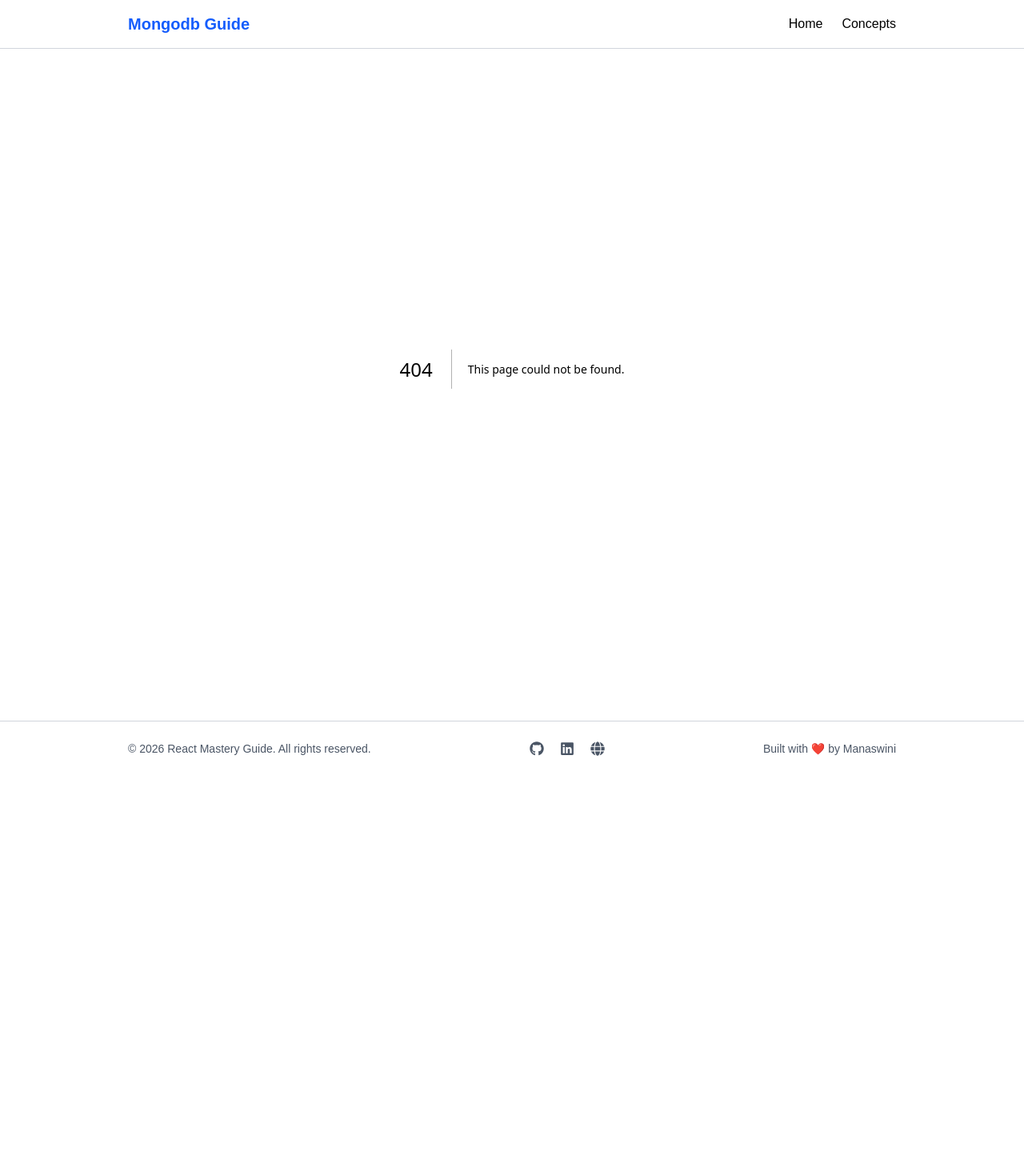
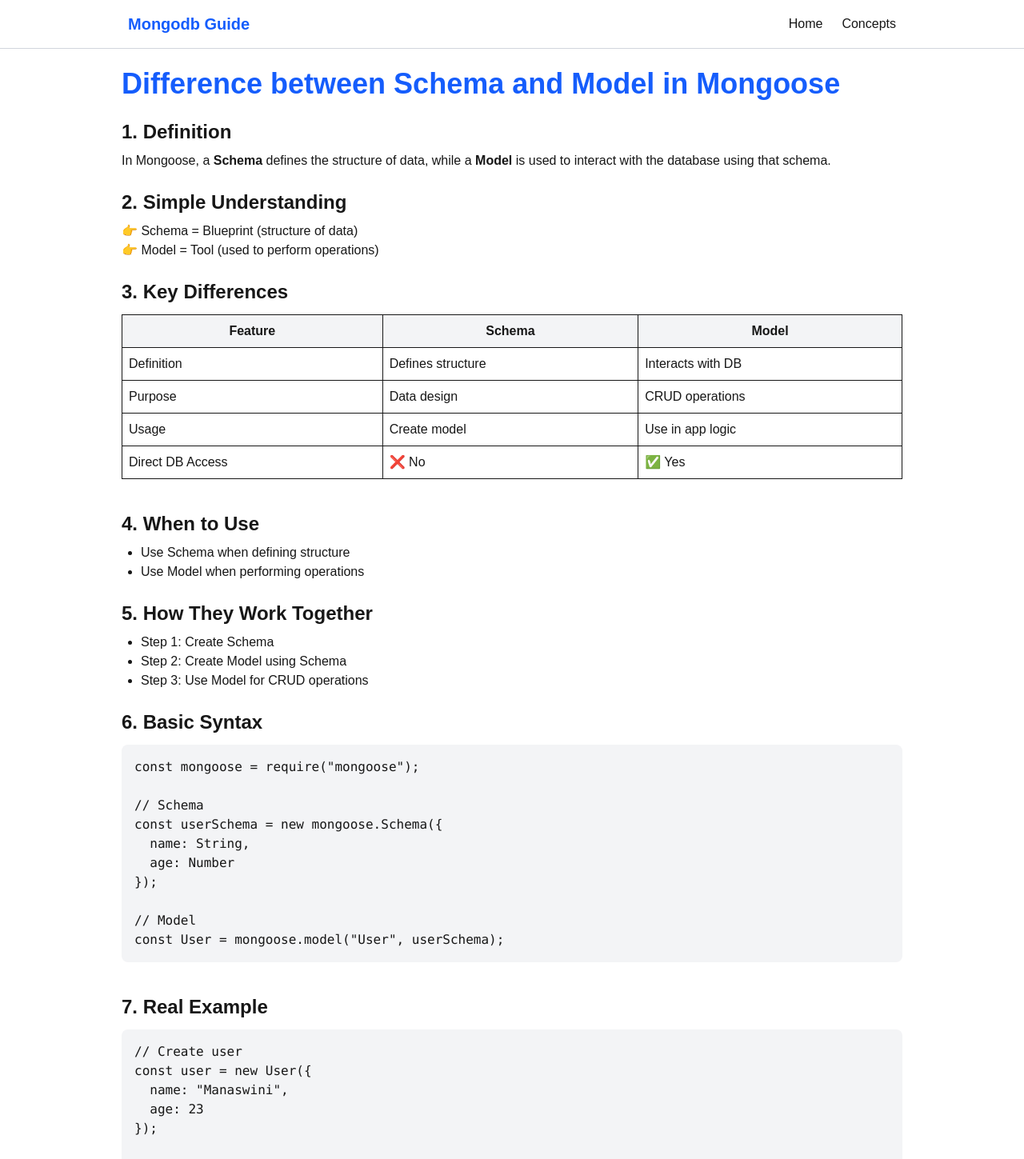
Before and after one commit to Monisasmal/MongoDB-Concept, a Next.js app: page /concepts/SchemaVsModelMongoose in a window 1280 px wide. Before the commit this address had no page. Shown: the top 1449 px of the page at 80% size. Before the commit the page ends 970 px from the top, so only its background shows below. Built offline with nearby package versions, Linux system fonts and the light colour scheme.

Commit message:
update concept

```diff
--- /dev/null
+++ b/src/app/concepts/SchemaVsModelMongoose/page.tsx
@@ -0,0 +1,154 @@
+export default function SchemaVsModelMongoose() {
+  return (
+    <div className="max-w-5xl mx-auto p-6">
+
+      <h1 className="text-4xl font-bold text-blue-600 mb-6">
+        Difference between Schema and Model in Mongoose
+      </h1>
+
+      {/* Definition */}
+      <section className="mb-6">
+        <h2 className="text-2xl font-semibold mb-2">1. Definition</h2>
+        <p>
+          In Mongoose, a <strong>Schema</strong> defines the structure of data,
+          while a <strong>Model</strong> is used to interact with the database
+          using that schema.
+        </p>
+      </section>
+
+      {/* Simple Understanding */}
+      <section className="mb-6">
+        <h2 className="text-2xl font-semibold mb-2">2. Simple Understanding</h2>
+        <p>
+          👉 Schema = Blueprint (structure of data)
+          <br />
+          👉 Model = Tool (used to perform operations)
+        </p>
+      </section>
+
+      {/* Key Differences */}
+      <section className="mb-10">
+        <h2 className="text-2xl font-semibold mb-3">3. Key Differences</h2>
+
+        <table className="w-full border border-gray-300">
+          <thead>
+            <tr className="bg-gray-100">
+              <th className="border p-2">Feature</th>
+              <th className="border p-2">Schema</th>
+              <th className="border p-2">Model</th>
+            </tr>
+          </thead>
+          <tbody>
+            <tr>
+              <td className="border p-2">Definition</td>
+              <td className="border p-2">Defines structure</td>
+              <td className="border p-2">Interacts with DB</td>
+            </tr>
+            <tr>
+              <td className="border p-2">Purpose</td>
+              <td className="border p-2">Data design</td>
+              <td className="border p-2">CRUD operations</td>
+            </tr>
+            <tr>
+              <td className="border p-2">Usage</td>
+              <td className="border p-2">Create model</td>
+              <td className="border p-2">Use in app logic</td>
+            </tr>
+            <tr>
+              <td className="border p-2">Direct DB Access</td>
+              <td className="border p-2">❌ No</td>
+              <td className="border p-2">✅ Yes</td>
+            </tr>
+          </tbody>
+        </table>
+      </section>
+
+      {/* When */}
+      <section className="mb-6">
+        <h2 className="text-2xl font-semibold mb-2">4. When to Use</h2>
+        <ul className="list-disc ml-6">
+          <li>Use Schema when defining structure</li>
+          <li>Use Model when performing operations</li>
+        </ul>
+      </section>
+
+      {/* How */}
+      <section className="mb-6">
+        <h2 className="text-2xl font-semibold mb-2">5. How They Work Together</h2>
+        <ul className="list-disc ml-6">
+          <li>Step 1: Create Schema</li>
+          <li>Step 2: Create Model using Schema</li>
+          <li>Step 3: Use Model for CRUD operations</li>
+        </ul>
+      </section>
+
+      {/* Syntax */}
+      <section className="mb-10">
+        <h2 className="text-2xl font-semibold mb-3">6. Basic Syntax</h2>
+
+        <pre className="bg-gray-100 p-4 rounded-lg overflow-x-auto">
+{`const mongoose = require("mongoose");
+
+// Schema
+const userSchema = new mongoose.Schema({
+  name: String,
+  age: Number
+});
+
+// Model
+const User = mongoose.model("User", userSchema);`}
+        </pre>
+      </section>
+
+      {/* Real Example */}
+      <section className="mb-10">
+        <h2 className="text-2xl font-semibold mb-3">7. Real Example</h2>
+
+        <pre className="bg-gray-100 p-4 rounded-lg overflow-x-auto">
+{`// Create user
+const user = new User({
+  name: "Manaswini",
+  age: 23
+});
+
+user.save();
+
+// Fetch users
+User.find().then(data => console.log(data));`}
+        </pre>
+      </section>
+
+      {/* Explanation */}
+      <section className="mb-6">
+        <h2 className="text-2xl font-semibold mb-2">8. Explanation</h2>
+        <ul className="list-disc ml-6">
+          <li>Schema defines data fields</li>
+          <li>Model uses schema to interact with DB</li>
+          <li>Model performs CRUD operations</li>
+        </ul>
+      </section>
+
+      {/* Advantages */}
+      <section className="mb-6">
+        <h2 className="text-2xl font-semibold mb-2">9. Advantages</h2>
+        <ul className="list-disc ml-6">
+          <li>Clear data structure</li>
+          <li>Separation of concerns</li>
+          <li>Easy data management</li>
+        </ul>
+      </section>
+
+      {/* Interview Points */}
+      <section>
+        <h2 className="text-2xl font-semibold mb-3">Interview Points</h2>
+        <ul className="list-disc pl-6 text-gray-700 space-y-2">
+          <li>Schema = structure (blueprint)</li>
+          <li>Model = database interaction</li>
+          <li>Model is created from schema</li>
+          <li>Model performs CRUD operations</li>
+        </ul>
+      </section>
+
+    </div>
+  );
+}
--- a/src/app/concepts/page.tsx
+++ b/src/app/concepts/page.tsx
@@ -24,6 +24,7 @@
      {name: "$project Stage in MongoDB Aggregation Pipeline?", path:"/concepts/ProjectStageMongoDB"},
      {name: "$lookup Stage (Join) in MongoDB?", path:"/concepts/LookupStageMongoDB"},
      {name: "What is Mongoose?", path:"/concepts/WhatIsMongoose"},
+     {name: "Difference between Schema and Model in Mongoose?", path:"/concepts/SchemaVsModelMongoose"},
 ];
 
 
```
